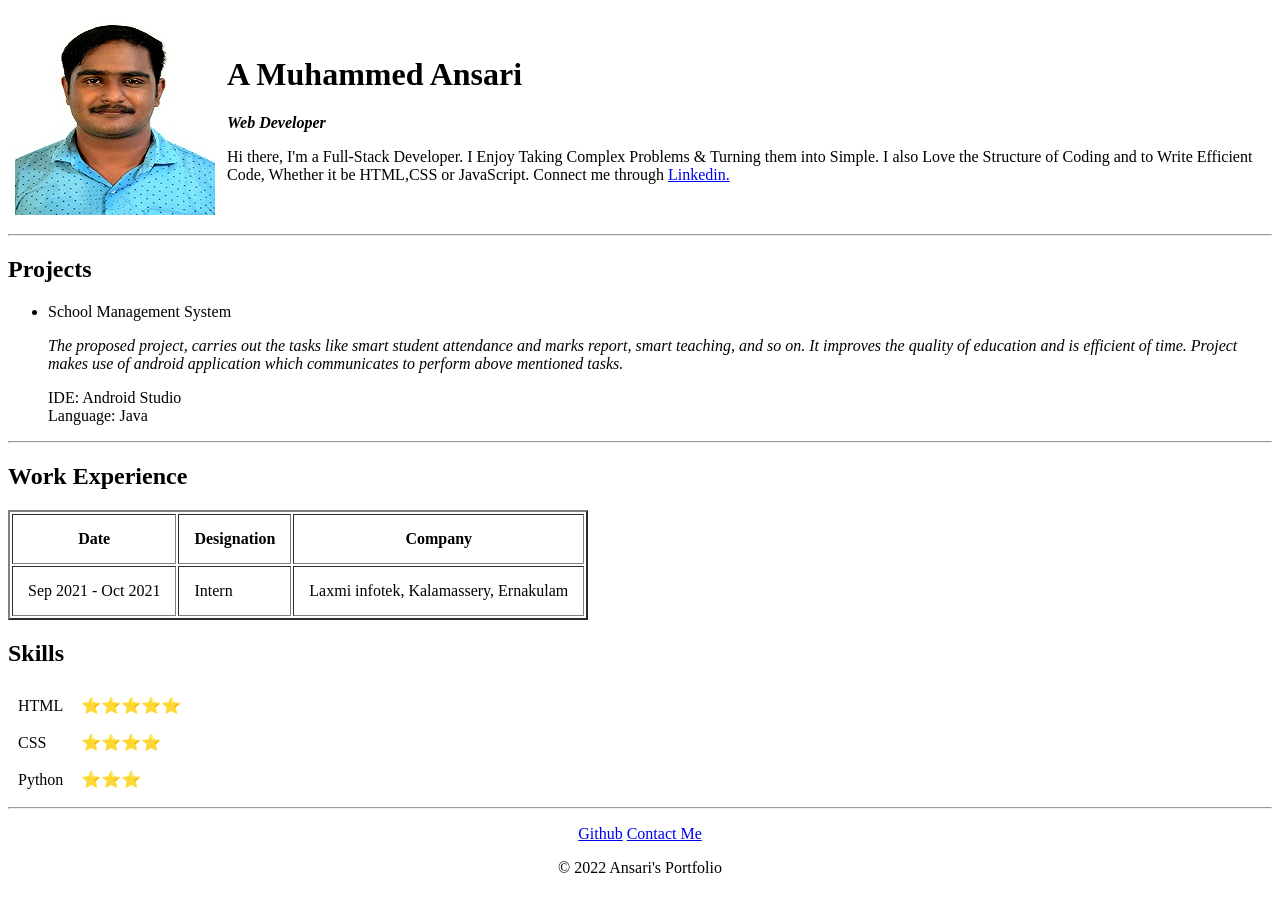
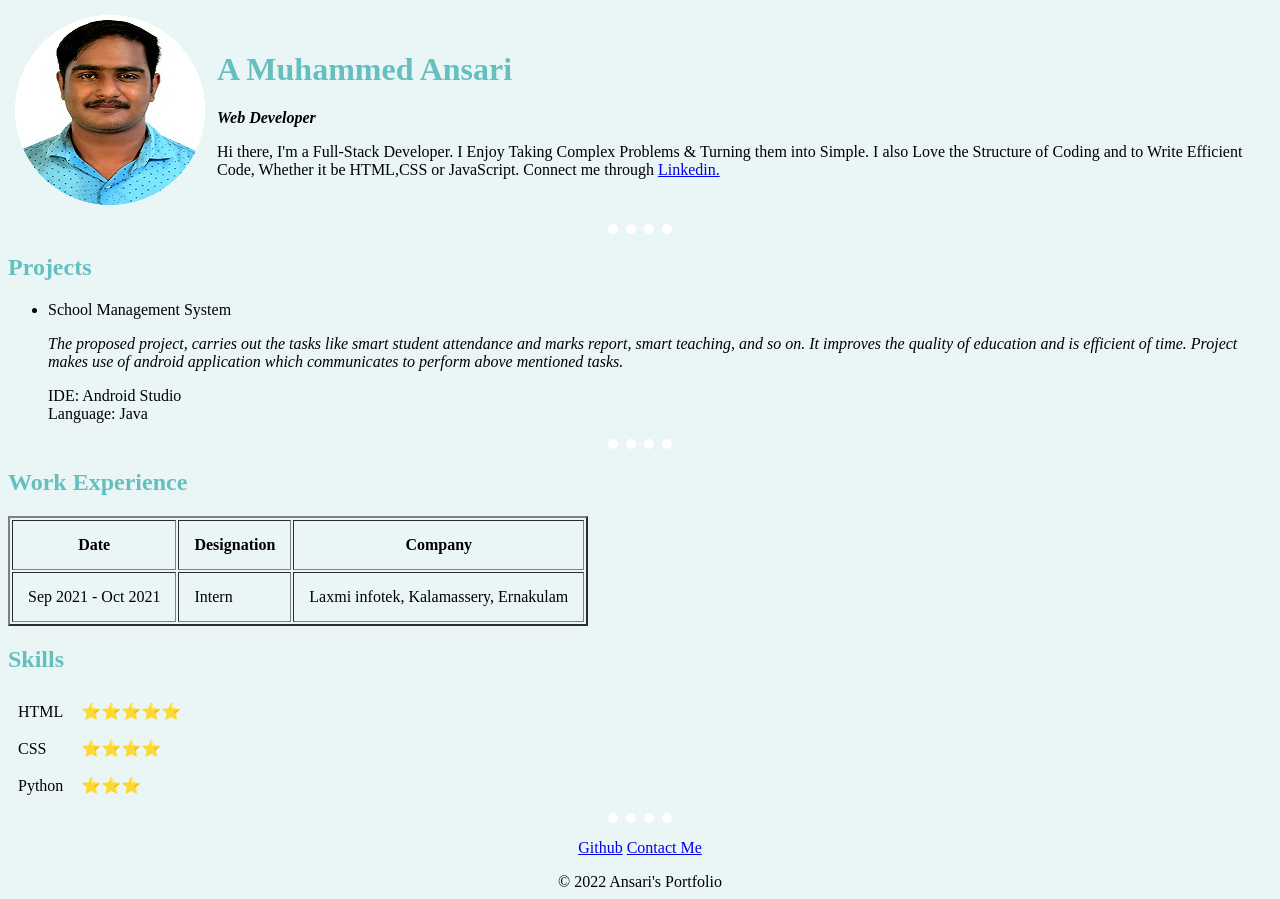
Before and after one commit to MuhammedAnsari/Personal-Web-1, a plain HTML site: page index.html in a window 1280 px wide. Drawn offline with Linux system fonts and the light colour scheme.

Commit message:
addedd_css

```diff
--- /dev/null
+++ b/Files/style.css
@@ -0,0 +1,23 @@
+body{
+    background-color: #eaf6f6;
+}
+
+h1,h2{
+    color: #66bfbf;
+}
+
+h1:hover{
+    color: gold;
+}
+
+h2:hover{
+    color: gold;
+}
+
+hr{
+    color: white;
+    border-style: none;
+    border-top-style: dotted;
+    border-width: 10px;
+    width: 5%;
+}
--- a/index.html
+++ b/index.html
@@ -5,13 +5,17 @@
     <meta http-equiv="X-UA-Compatible" content="IE=edge">
     <meta name="viewport" content="width=device-width, initial-scale=1.0">
     <title>Ansari</title>
-    </head>
+
+    <link rel="stylesheet" href="Files/style.css"> <!--CSS Connection-->
+
+</head>
 <body>
+
 
 <!--Bio Starts-->
 <table cellpadding="5">
         <tr>
-            <td><img src="Files/Ansari.jpg" alt=""></td>
+            <td><img src="Files/Ansari.png" alt=""></td>
             <td><h1>A Muhammed Ansari</h1>
                 <p><em><strong>Web Developer</strong></em></p>
                 <p>Hi there, I'm a Full-Stack Developer. I Enjoy Taking Complex Problems & Turning them into Simple. I also Love the Structure of Coding and to Write Efficient Code, Whether it be HTML,CSS or JavaScript. Connect me through <a href="https://www.linkedin.com/in/a-muhammed-ansari-724028236/">Linkedin.</a></p></td>
```
Also changed, not shown: contact.html (+3 -0 lines), Files/Ansari.png (added).
